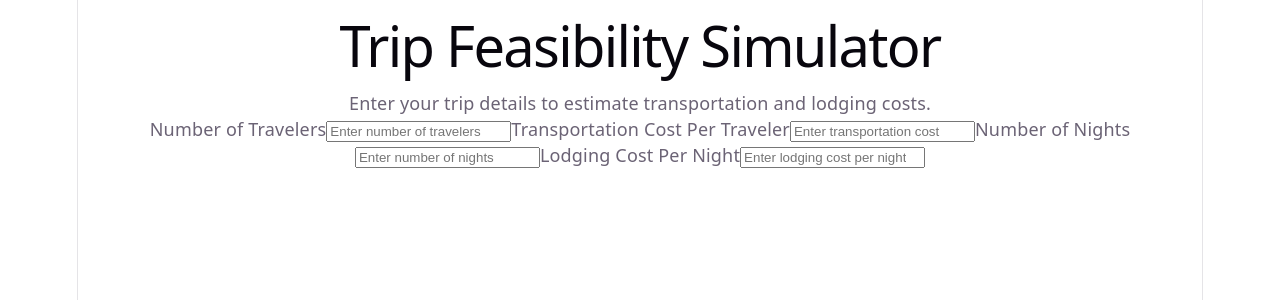
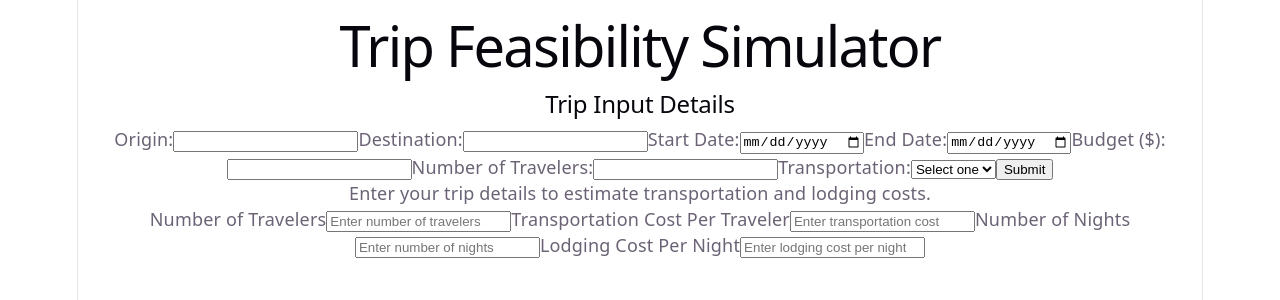
Before and after one commit to gfacey13/trip-feasibility-simulator, a React app in the folder frontend/: page / in a window 1280 px wide. Shown: the top 300 px of the page. Built offline with nearby package versions, Linux system fonts and the light colour scheme; the HTML template or start-up script is replaced by a standard one.

Commit message:
Update Trip Input Details feature

```diff
--- a/frontend/src/App.jsx
+++ b/frontend/src/App.jsx
@@ -1,5 +1,6 @@
 import { useState} from 'react'
 import './App.css'
+import TripInputForm from "./TripInputForm";
 
 
 function App() {
@@ -38,6 +39,9 @@ function App() {
   return (
     <main>
       <h1>Trip Feasibility Simulator</h1>
+
+      <TripInputForm />
+
       <p>Enter your trip details to estimate transportation and lodging costs.</p>
 
       <label htmlFor="travelers">Number of Travelers</label>
--- /dev/null
+++ b/frontend/src/TripInputForm.jsx
@@ -0,0 +1,77 @@
+import { useState } from "react";
+
+function TripInputForm() {
+  const [form, setForm] = useState({
+    origin: "",
+    destination: "",
+    startDate: "",
+    endDate: "",
+    budget: "",
+    travelers: "",
+    transportation: "",
+  });
+
+  const handleChange = (e) => {
+    setForm({ ...form, [e.target.id]: e.target.value });
+  };
+
+  const handleSubmit = () => {
+    const errors = [];
+    if (!form.origin) errors.push("Origin is required.");
+    if (!form.destination) errors.push("Destination is required.");
+    if (!form.startDate) errors.push("Start date is required.");
+    if (!form.endDate) errors.push("End date is required.");
+    if (form.startDate && form.endDate && form.startDate > form.endDate)
+      errors.push("End date must be after start date.");
+    if (!form.budget || form.budget <= 0)
+      errors.push("Budget must be greater than 0.");
+    if (!form.travelers || form.travelers <= 0)
+      errors.push("Number of travelers must be at least 1.");
+    if (!form.transportation)
+      errors.push("Transportation type is required.");
+
+    if (errors.length > 0) {
+      alert(errors.join("\n"));
+      return;
+    }
+
+    alert("Trip details submitted successfully!");
+  };
+
+  return (
+    <div>
+      <h2>Trip Input Details</h2>
+
+      <label>Origin:</label>
+      <input id="origin" value={form.origin} onChange={handleChange} />
+
+      <label>Destination:</label>
+      <input id="destination" value={form.destination} onChange={handleChange} />
+
+      <label>Start Date:</label>
+      <input type="date" id="startDate" value={form.startDate} onChange={handleChange} />
+
+      <label>End Date:</label>
+      <input type="date" id="endDate" value={form.endDate} onChange={handleChange} />
+
+      <label>Budget ($):</label>
+      <input type="number" id="budget" value={form.budget} onChange={handleChange} />
+
+      <label>Number of Travelers:</label>
+      <input type="number" id="travelers" value={form.travelers} onChange={handleChange} />
+
+      <label>Transportation:</label>
+      <select id="transportation" value={form.transportation} onChange={handleChange}>
+        <option value="">Select one</option>
+        <option value="car">Car</option>
+        <option value="bus">Bus</option>
+        <option value="train">Train</option>
+        <option value="plane">Plane</option>
+      </select>
+
+      <button onClick={handleSubmit}>Submit</button>
+    </div>
+  );
+}
+
+export default TripInputForm;
```
